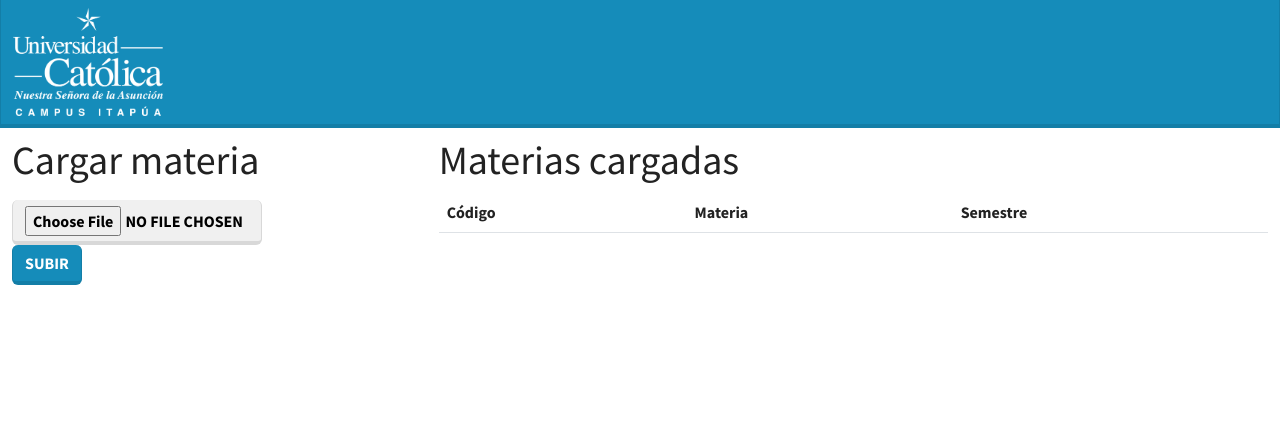
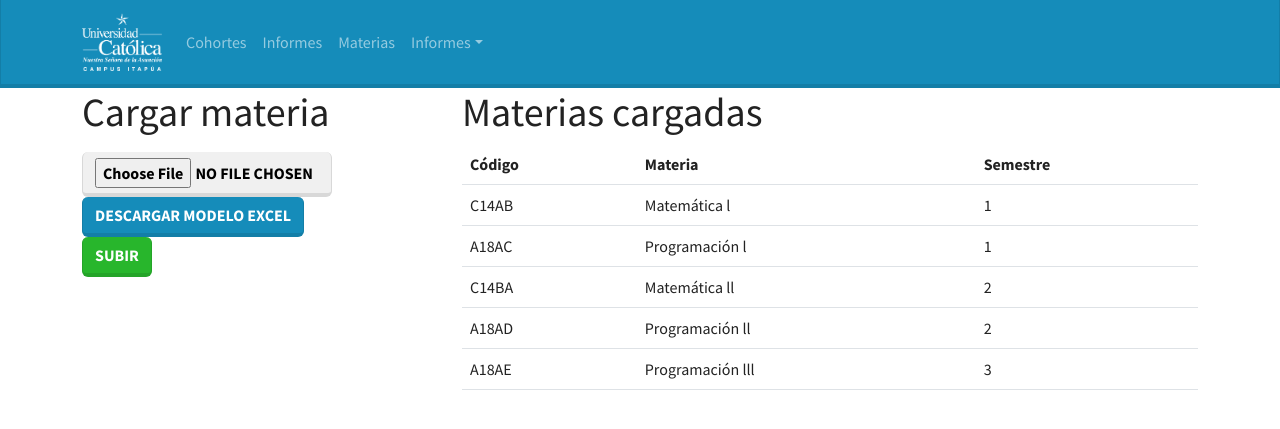
Before and after one commit to Luguitoo/Ing.Software-IE, a Flask app: page /cargar_materias in a window 1280 px wide. Shown: the top 429 px of the page. Run offline with Flask 3, Linux system fonts and the light colour scheme; lists and menus that the app fills with data are empty; some libraries are stand-ins or nearby versions.

Commit message:
ya verifica si existen materias

```diff
--- a/application.py
+++ b/application.py
@@ -54,9 +54,9 @@ def leer_excel_notas(archivos):
         for archivo in archivos:
             df = pd.read_excel(archivo)
             # Guardar el archivo XLSX
-            archivo_xlsx = f"./static/resources/{archivo.filename}.xlsx"
+            archivo_xlsx = f"./static/temp/{archivo.filename}.xlsx"
             df.to_excel(archivo_xlsx, index=False)
-            wb = load_workbook('./static/resources/{a}.xlsx'.format(a = archivo.filename))
+            wb = load_workbook('./static/temp/{a}.xlsx'.format(a = archivo.filename))
             ws = wb["Sheet1"]
             nomb = ws['C2'].value
             matr = ws['C3'].value
@@ -111,7 +111,7 @@ def leer_excel_notas(archivos):
 
     except:
         try:
-            os.remove('./static/resources/{a}.xlsx'.format(a = archivo.filename)) #elimina el excel del sistema
+            os.remove('./static/temp/{a}.xlsx'.format(a = archivo.filename)) #elimina el excel del sistema
             session.close()
             return None
         except:
@@ -137,6 +137,19 @@ def agregar_alumno(matricula, nombre, id_cohor):
             session.add(new_alumno)
             session.commit()
         return True
+@app.before_request
+def verif_materias():
+    session = SessionLocal()
+    current_endpoint = request.endpoint
+    print(current_endpoint)
+    if current_endpoint != 'cargadematerias' and current_endpoint != 'read_materias' and current_endpoint != 'static':
+        materias = session.query(models.Materias).all()
+        if not materias:
+            app.jinja_env.globals['alert_message'] = "Antes de usar el sistema debe de cargar el listado de asignaturas"
+            session.close()
+            return redirect('/cargar_materias')
+    session.close()
+
 @app.route('/')
 def index():
     session = SessionLocal()
@@ -167,7 +180,7 @@ def selCoh():
         cohortes = session.query(models.Cohortes).all()
         cohorte = session.query(models.Cohortes).filter(models.Cohortes.cohorte_id==cid).first()
         session = SessionLocal()
-        return render_template('cohortes.html', data=alumnos, coh=cohorte, cohortes = cohortes)
+        return render_template('cohortes.html', data=alumnos, coh=cohorte, cohortes = cohortes, coh_id = cid)
 
     #for i in range(1,8):
     #    print(tasa_promocion_semestral(1, i, session))
@@ -198,7 +211,11 @@ def notas():
 @app.route('/download_template', methods = ['GET', 'POST'])
 def download_template():
     if request.method == "POST":
-        return send_file('./static/resources/IE-CyT.xlsx', as_attachment=True)
+        return send_file('./static/temp/IE-CyT.xlsx', as_attachment=True)
+
+@app.route('/download_template_mat', methods = ['GET', 'POST'])
+def download_template_mat():
+        return send_file('./static/temp/materias.xlsx', as_attachment=True)
 
 ##Leer excel de alumnos y carga en el front, terminado Lugo
 @app.route('/read_excel', methods=['POST'])
@@ -256,12 +273,14 @@ def read_excel():
                 'nombre': nombre,
             })
             inicio += 1
-            matric = session.query(models.Alumnos.matricula).filter(models.Alumnos.matricula == matricula).scalar()
+            #matric = session.query(models.Alumnos.matricula).filter(models.Alumnos.matricula == matricula).scalar()
             # Llamar a la función agregar_alumno dentro de un bucle de eventos asyncio
             alu = agregar_alumno(matricula, nombre, id_cohor[0])
             if alu == None:
                 return "El Alumno con matricula "+ str(matricula) + " ya está registrando en otra cohorte", 400
     cant_a = inicio - 1
+    cant_matriculados = models.Cantidad_inscript(cohorte_id = id_cohor[0], semestre_id = 1, cantidad = cant_a)
+    session.add(cant_matriculados)
     ##print(cant_a)
     session.commit()
     session.close()
@@ -325,7 +344,7 @@ def extraer_numero(string):
 def historial(mat:str):
     session = SessionLocal()
     semestres =  session.query(func.count(models.Semestre.semestre_id)).first()
-    materias = session.query(models.Materias.materia_codigo, models.Materias.materia_descrip, models.Semestre.semestre_id).join(models.Semestre).order_by(models.Semestre.semestre_id).all()
+    materias = session.query(models.Materias.materia_codigo, models.Materias.materia_descrip, models.Materias.semestre_id).order_by(models.Materias.semestre_id).all()
     historial = []
     for materia in materias:
         calif = session.query(models.Historial).filter(models.Historial.matricula==mat.upper(), models.Historial.materia_codigo == materia[0]).all()
@@ -356,12 +375,16 @@ def historial(mat:str):
 
 @app.route('/cargar_materias')
 def cargadematerias():
-
-    return render_template('cargarmaterias.html')
+    session = SessionLocal()
+    materias = session.query(models.Materias).order_by(models.Materias.semestre_id).all()
+    session.close()
+    #mensaje de error en pantalla
+    alert_message = app.jinja_env.globals.get('alert_message')
+    app.jinja_env.globals.pop('alert_message', None)
+    return render_template('cargarmaterias.html', materias=materias, alert_message = alert_message)
 
 @app.route('/read_materias', methods=['POST'])
 def read_materias():
-
     if request.method == 'POST':
         cant_a = 0
         cont = 0
@@ -382,28 +405,48 @@ def read_materias():
         print("Todo bien")
 
         print('Cod, Mate, Semes')
-    while b:
-        if not ws['A{a}'.format(a=str(inicio + 1))].value:
-            b = False
-        else:
-            print(ws['A{a}'.format(a = str(inicio + 1))].value, ws['B{a}'.format(a = str(inicio + 1))].value, ws['C{a}'.format(a = str(inicio + 1))].value)
-            codm = ws['A{a}'.format(a=str(inicio + 1))].value
-            nom = ws['B{a}'.format(a=str(inicio + 1))].value
-            semes = ws['C{a}'.format(a=str(inicio + 1))].value
-
-            list.append({
-                'cod': codm,
-                'materia': nom,
-                'semestre': semes,
-            })
-            inicio += 1
-            cargmateria = models.Materias(materia_codigo = codm, materia_descrip = nom, semestre_id = semes)
-            session.add(cargmateria)
-    cant_a = inicio - 1
-    session.commit()
-    session.close()
-    json_data = jsonify(list)
-    return json_data
+        semestres = session.query(models.Semestre).all()
+        for i in semestres:
+            session.delete(i)
+            session.flush()
+        materias = session.query(models.Materias).all()
+        for i in materias:
+            session.delete(i)
+            session.flush()
+        may = 0
+        while b:
+            if not ws['A{a}'.format(a=str(inicio + 1))].value:
+                b = False
+            else:
+                print(ws['A{a}'.format(a = str(inicio + 1))].value, ws['B{a}'.format(a = str(inicio + 1))].value, ws['C{a}'.format(a = str(inicio + 1))].value)
+                codm = ws['A{a}'.format(a=str(inicio + 1))].value
+                nom = ws['B{a}'.format(a=str(inicio + 1))].value
+                semes = ws['C{a}'.format(a=str(inicio + 1))].value
+                list.append({
+                    'cod': codm,
+                    'materia': nom,
+                    'semestre': semes,
+                })
+                inicio += 1
+                if semes < 1:
+                    return "Error, los semestres no pueden ser menores a 1", 400
+                if semes > may:
+                    may = semes
+                cargmateria = models.Materias(materia_codigo = codm, materia_descrip = nom, semestre_id = semes)
+                session.add(cargmateria)
+                session.flush()
+        cant_a = inicio - 1
+        semes = session.query(models.Semestre).all()
+        for i in semes:
+            session.delete(semes)
+            session.flush()
+        for i in range(may):
+            cant_semes = models.Semestre(semestre_id = i+1)
+            session.add(cant_semes)
+        session.commit()
+        session.close()
+        json_data = jsonify(list)
+        return json_data
 
 
 
@@ -412,19 +455,20 @@ def cant_inscriptos(id):
     session = SessionLocal()
     datos = []
     semestre = session.query(models.Semestre).count()
-    id_cohorte = session.query(models.Cantidad_inscript.cohorte_id).filter(models.Cantidad_inscript.cohorte_id == id, models.Cantidad_inscript.semestre == 1).scalar()
+    print(semestre)
+    id_cohorte = session.query(models.Cantidad_inscript.cohorte_id).filter(models.Cantidad_inscript.cohorte_id == id, models.Cantidad_inscript.semestre_id == 1).scalar()
     print(id_cohorte)
     #Verifica si realmente existe esa cohorte en la bd
     cohorte = session.query(models.Cohortes.cohorte_id).filter(models.Cohortes.cohorte_id == id).scalar()
     print(cohorte)
     if not id_cohorte and cohorte:
         for x in range(1, semestre + 1):
-            nuevo = models.Cantidad_inscript(cohorte_id = id, semestre = x, cantidad = 0 )
+            nuevo = models.Cantidad_inscript(cohorte_id = id, semestre_id = x, cantidad = 0 )
             session.add(nuevo)
-            session.commit()
+            session.flush()
     #si existe el primer registro, creo que se debería de crear el resto en 0
-    #O al cargar los incriptos del primer semestre ya se puede inicializar el resto en 0
-    datos = session.query(models.Cantidad_inscript.semestre, models.Cantidad_inscript.cantidad).filter(models.Cantidad_inscript.cohorte_id == id).all()
+    #O al cargar los incriptos del primer semestre ya se puede inicializar el resto en 0 -> no se debería de hacer eso
+    datos = session.query(models.Cantidad_inscript.semestre_id, models.Cantidad_inscript.cantidad).filter(models.Cantidad_inscript.cohorte_id == id).all()
     print(datos)
     session.close()
     return render_template("cant_incriptos.html", datos=datos, id=id)
--- a/templates/base.html
+++ b/templates/base.html
@@ -24,10 +24,13 @@
             <div class="collapse navbar-collapse" id="collapsibleNavId">
                 <ul class="navbar-nav me-auto mt-2 mt-lg-0">
                     <li class="nav-item">
-                        <a class="nav-link active" href="/cohortes" aria-current="page">Cohortes <span class="visually-hidden">(current)</span></a>
+                        <a class="nav-link" href="/cohortes" aria-current="page">Cohortes</a>
                     </li>
                     <li class="nav-item">
                         <a class="nav-link" href="/informes">Informes</a>
+                    </li>
+                    <li class="nav-item">
+                        <a class="nav-link" href="/cargar_materias">Materias</a>
                     </li>
                     <li class="nav-item dropdown">
                         <a class="nav-link dropdown-toggle" href="/informes" id="dropdownId" data-bs-toggle="dropdown" aria-haspopup="true" aria-expanded="false">Informes</a>
--- a/templates/cargarmaterias.html
+++ b/templates/cargarmaterias.html
@@ -1,36 +1,14 @@
-<!DOCTYPE html>
-<html lang="en">
-
-<head>
-  <meta charset="UTF-8">
-  <title>Indice de Eficiencia - CyT</title>
-  <meta http-equiv="X-UA-Compatible" content="IE=edge">
-  <meta name="viewport" content="width=device-width, initial-scale=1.0">
-  <!--Boostrap CSS-->
-  <link rel="stylesheet" href="/static/bootstrap/css/bootstrap.min.css">
-  <!---Boostrap Icons-->
-  <link rel="stylesheet" href="https://cdn.jsdelivr.net/npm/bootstrap-icons@1.9.1/font/bootstrap-icons.css">
-  <!---Theme: https://bootswatch.com/lumen/  c: -->
-  <link rel="stylesheet" href="/static/css/index.css">
-</head>
-<body>
-    <nav class="navbar navbar-expand-lg navbar-dark bg-primary mb-2">
-        <div class="container-fluid">
-          <div class="collapse navbar-collapse" id="navbarColor01">
-            <ul class="navbar-nav me-auto">
-              <li class="nav-item">
-                <a class="navbar-brand" href="/"><img src="/static/resources/logo.png" width="150"></a>
-              </li>
-            </ul>
+{% extends "base.html" %}
+{% block content %}
+<div class="container">
+  {% if alert_message %}
+    <div class="alert alert-danger" role="alert">
+      <strong>{{alert_message}}</strong>
     </div>
-        </div>
-    </nav>
-
-    <div class="container-fluid">
+  {% endif %}
   <div class="row">
     <div class="col-lg-4">
       <h1>Cargar materia</h1>
-
       <div class="row">
         <div class="col-md-12">
           <div class="row mb-2">
@@ -38,9 +16,12 @@
 
           </div>
           <div class="row mb-2">
-                  <div class="col-md-3">
+            <div class="col-md-5">
               <input type="file" name="archivo" id="fileInput" class="btn btn-secondary small-file-input">
-                    <button id="uploadButton" class="btn btn-primary">Subir</button>
+              <form method="POST" action="/download_template_mat">
+                <input type="submit" name="submit" value="Descargar modelo excel" class="btn btn-primary btn-margin">
+              </form>
+              <button id="uploadButton" class="btn btn-success">Subir</button>
             </div>
 
           </div>
@@ -61,16 +42,23 @@
           </tr>
         </thead>
         <tbody>
-
+          {% if materias %}
+          {% for materia in materias %}
+          <tr>
+            <td>{{materia.materia_codigo}}</td>
+            <td>{{materia.materia_descrip}}</td>
+            <td>{{materia.semestre_id}}</td>
+          </tr>
+          {% endfor %}
+          {% endif %}
         </tbody>
       </table>
 
     </div>
   </div>
-
-</body>
-<!--Boostrap JS-->
-<script src="/static/bootstrap/js/bootstrap.bundle.min.js"></script>
+</div>
+{% endblock %}
 <!--JS-->
+{% block js %}
 <script src="/static/js/cargarmateria.js"></script>
-</html>
+{% endblock %}
--- a/templates/cohortes.html
+++ b/templates/cohortes.html
@@ -16,6 +16,7 @@
   <button type="button" class="btn btn-warning" data-bs-toggle="modal" data-bs-target="#cohortes">
     Cohortes
   </button>
+  <a name="" id="" class="btn btn-primary" href="/cant_inscriptos/{{coh_id}}" role="button">Inscripciones semestrales</a>
   <a name="" id="" class="btn btn-success" href="/" role="button">Agregar Cohorte</a>
 </form>
 <br>
--- a/templates/index.html
+++ b/templates/index.html
@@ -83,7 +83,7 @@
               <label for="exampleSelect1" class="form-label mt-4">Periodo</label>
               <select class="form-select" id="exampleSelect1" name="cid">
                 {% for c in data %}
-                <option value="{{c.cohorte_id}}">{{c.cohorte_inicio}} - {{c.cohorte_fin}}</option>
+                  <option value="{{c.cohorte_id}}">{{c.cohorte_inicio}} - {{c.cohorte_fin}}</option>
                 {% endfor %}
               </select>
             </div>
```
Also changed, not shown: db_EI.db, 3 other files. Lines whose indentation alone changed are shown as unchanged.
